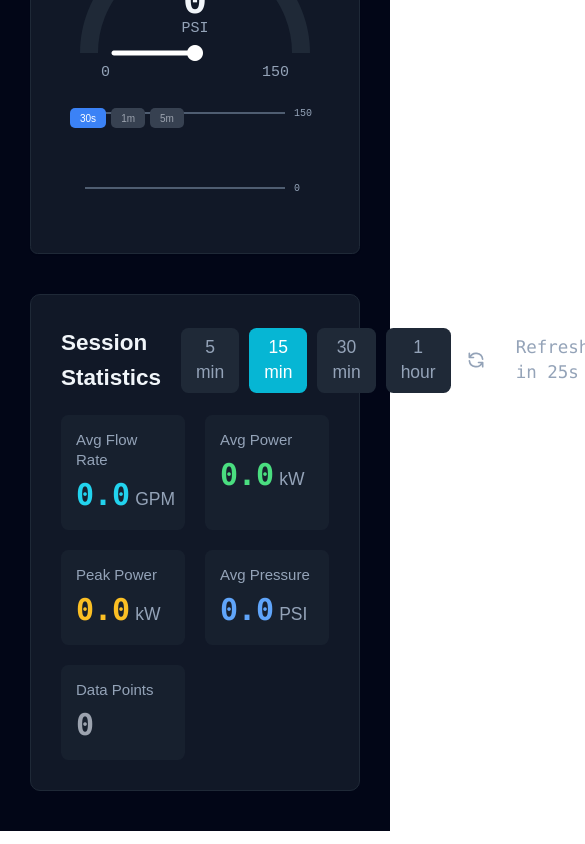
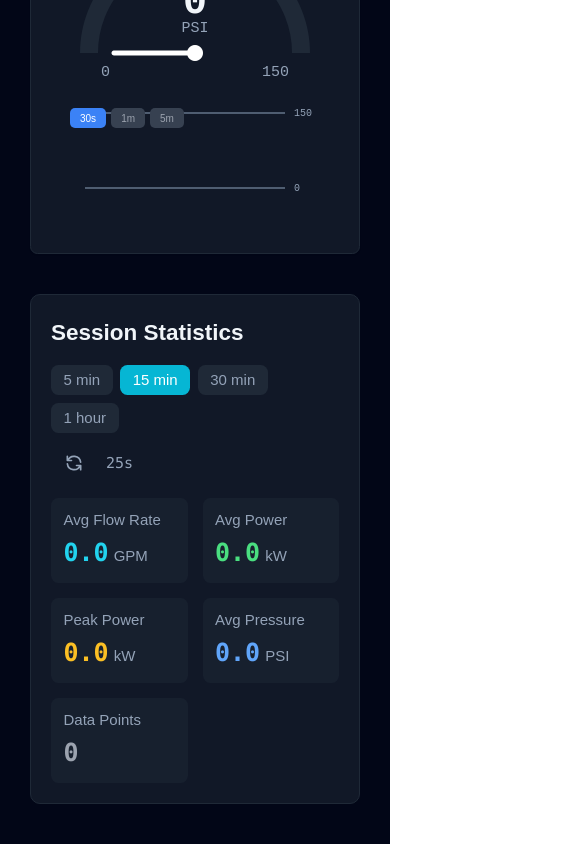
Before and after one commit to MichaelPKennedy/wellsmart-challenge, a Next.js app: page / in a window 390 px wide. Shown: the part 1236-2080 px from the top of the page, 585 px wide, since content can reach past the window. Built offline with nearby package versions, Linux system fonts and the light colour scheme; no server answers.

Commit message:
style: make session statistics panel mobile responsive
- Add responsive padding and spacing for mobile/tablet/desktop
- Make timeframe buttons and controls wrap on small screens
- Adjust font sizes for better mobile readability
- Optimize refresh timer display for narrow viewports

```diff
--- a/src/components/dashboard/SessionStats.tsx
+++ b/src/components/dashboard/SessionStats.tsx
@@ -125,18 +125,18 @@ export function SessionStats() {
 
   return (
     <div className="mt-8">
-      <div className="rounded-lg border border-hmi-bg-border dark:border-hmi-dark-bg-border bg-white dark:bg-hmi-dark-bg-card p-6 transition-colors duration-200">
-        <div className="flex items-center justify-between mb-4">
-          <div className="flex items-center gap-4">
-            <h2 className="text-lg font-semibold text-hmi-text-primary dark:text-hmi-dark-text-primary">
+      <div className="rounded-lg border border-hmi-bg-border dark:border-hmi-dark-bg-border bg-white dark:bg-hmi-dark-bg-card p-4 sm:p-6 transition-colors duration-200">
+        <div className="flex flex-col gap-3 sm:flex-row sm:items-center sm:justify-between mb-4">
+          <div className="flex flex-col sm:flex-row sm:items-center gap-3 sm:gap-4">
+            <h2 className="text-lg font-semibold text-hmi-text-primary dark:text-hmi-dark-text-primary whitespace-nowrap">
               Session Statistics
             </h2>
-            <div className="flex gap-2">
+            <div className="flex flex-wrap gap-1.5 sm:gap-2">
               {timeframeOptions.map((option) => (
                 <button
                   key={option.value}
                   onClick={() => setSelectedTimeframe(option.value)}
-                  className={`px-3 py-1.5 text-sm font-medium rounded-md transition-colors ${
+                  className={`px-2.5 py-1 sm:px-3 sm:py-1.5 text-xs sm:text-sm font-medium rounded-md transition-colors whitespace-nowrap ${
                     selectedTimeframe === option.value
                       ? "bg-cyan-600 dark:bg-cyan-500 text-white"
                       : "bg-gray-100 dark:bg-gray-800 text-hmi-text-secondary dark:text-hmi-dark-text-secondary hover:bg-gray-200 dark:hover:bg-gray-700"
@@ -147,10 +147,10 @@ export function SessionStats() {
               ))}
             </div>
           </div>
-          <div className="flex items-center gap-3">
+          <div className="flex items-center gap-2 sm:gap-3">
             <button
               onClick={handleManualRefresh}
-              className="flex items-center gap-2 px-3 py-1.5 text-sm text-hmi-text-secondary dark:text-hmi-dark-text-secondary hover:text-cyan-600 dark:hover:text-cyan-400 hover:bg-gray-100 dark:hover:bg-gray-800 rounded-md transition-colors"
+              className="flex items-center gap-1.5 sm:gap-2 px-2.5 py-1 sm:px-3 sm:py-1.5 text-sm text-hmi-text-secondary dark:text-hmi-dark-text-secondary hover:text-cyan-600 dark:hover:text-cyan-400 hover:bg-gray-100 dark:hover:bg-gray-800 rounded-md transition-colors"
               title="Refresh now"
             >
               <svg
@@ -166,29 +166,32 @@ export function SessionStats() {
                   d="M4 4v5h.582m15.356 2A8.001 8.001 0 004.582 9m0 0H9m11 11v-5h-.581m0 0a8.003 8.003 0 01-15.357-2m15.357 2H15"
                 />
               </svg>
+              <span className="hidden xs:inline font-mono text-xs sm:text-sm">
+                {secondsUntilRefresh}s
+              </span>
             </button>
-            <span className="font-mono text-sm text-hmi-text-secondary dark:text-hmi-dark-text-secondary">
-              Refreshing in {secondsUntilRefresh}s
+            <span className="font-mono text-xs sm:text-sm text-hmi-text-secondary dark:text-hmi-dark-text-secondary xs:hidden">
+              {secondsUntilRefresh}s
             </span>
           </div>
         </div>
-        <div className="grid grid-cols-2 md:grid-cols-3 lg:grid-cols-5 gap-4">
+        <div className="grid grid-cols-2 sm:grid-cols-3 lg:grid-cols-5 gap-3 sm:gap-4">
           {stats.map((stat) => (
             <div
               key={stat.label}
-              className="flex flex-col p-3 rounded-md bg-gray-50 dark:bg-gray-800/50"
+              className="flex flex-col p-2.5 sm:p-3 rounded-md bg-gray-50 dark:bg-gray-800/50"
             >
               <span className="text-xs text-hmi-text-secondary dark:text-hmi-dark-text-secondary mb-1">
                 {stat.label}
               </span>
               <div className="flex items-baseline gap-1">
                 <span
-                  className={`text-2xl font-bold font-mono ${stat.color}`}
+                  className={`text-xl sm:text-2xl font-bold font-mono ${stat.color}`}
                 >
                   {stat.value}
                 </span>
                 {stat.unit && (
-                  <span className="text-sm text-hmi-text-secondary dark:text-hmi-dark-text-secondary">
+                  <span className="text-xs sm:text-sm text-hmi-text-secondary dark:text-hmi-dark-text-secondary">
                     {stat.unit}
                   </span>
                 )}
```
